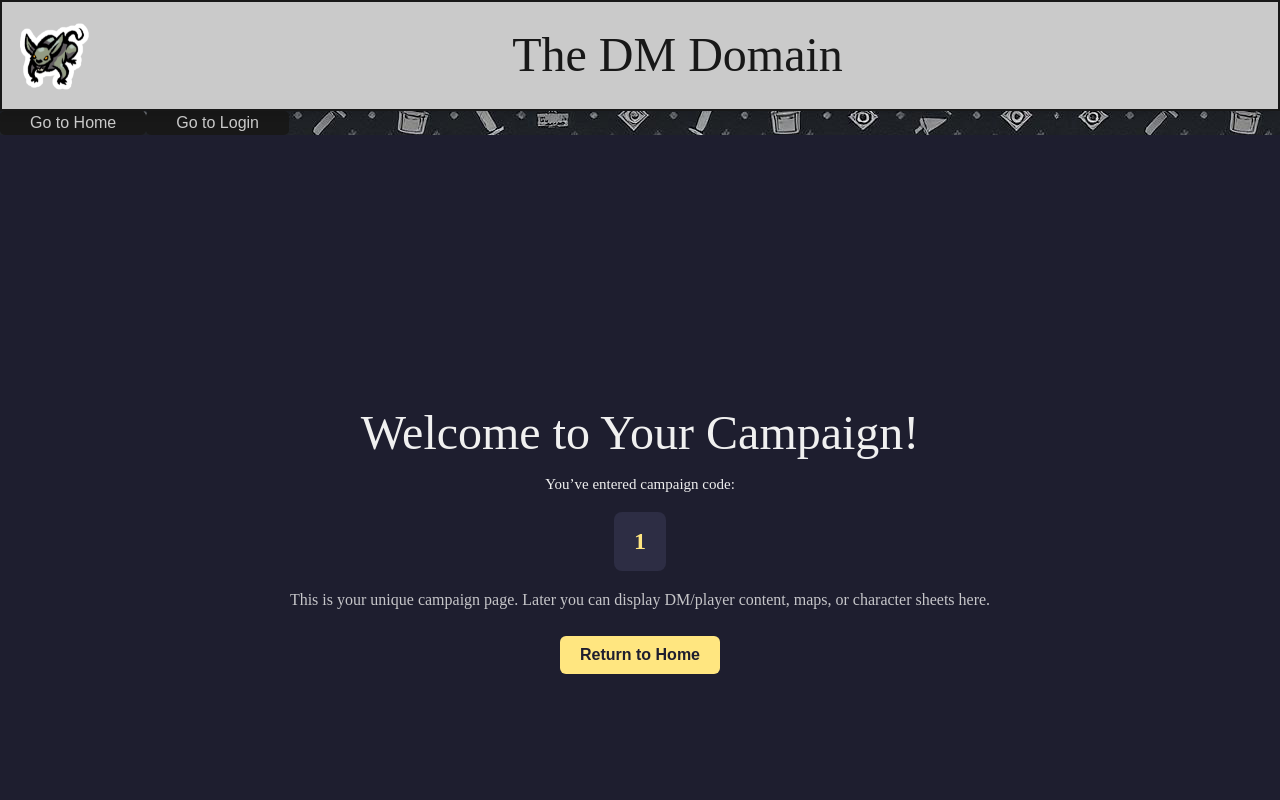
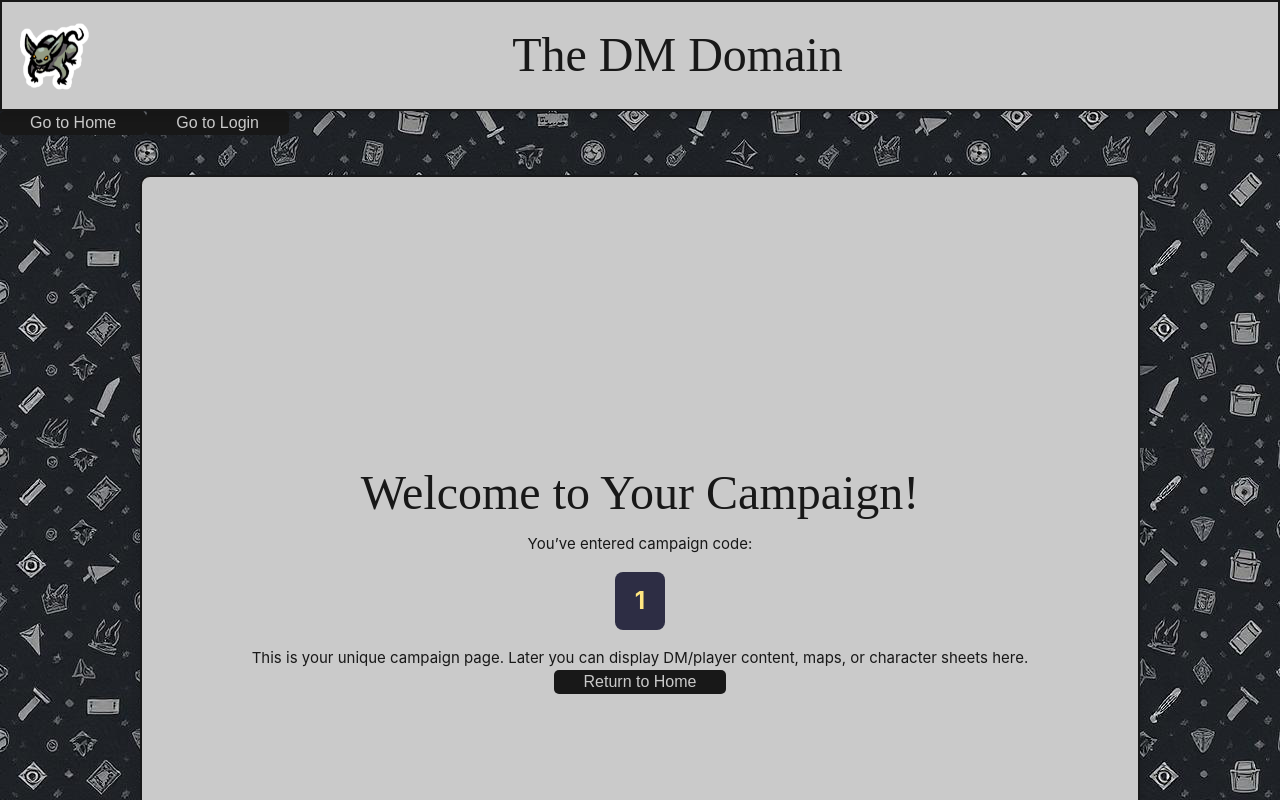
Before and after one commit to D-DWebsiteCapstone/The-Dungeon-Master-Domain, a Vue app in the folder Dnd Campaign Manager/: page /campaign/1 in a window 1280 px wide. Shown: the top 800 px of the page. Built offline with nearby package versions, Linux system fonts and the light colour scheme; a web font is replaced by a local one.

Commit message:
Adjusting campaign page

```diff
--- a/Dnd Campaign Manager/src/assets/main.css
+++ b/Dnd Campaign Manager/src/assets/main.css
@@ -165,3 +165,55 @@ top: 0;
   /* Black w/ opacity */
   padding-top: 200px;
 }
+
+.generated-code {
+  padding: 6px 10px;
+  background: #f3f3f3;
+  border-radius: 4px;
+  font-weight: 600;
+  text-align: center;
+  max-width: 90%;
+  color: var(--vt-c-black);
+  font-size: 1rem;
+  word-break: break-all;
+  margin-top: 8px;
+}
+
+.campaign-page {
+  flex-direction: column;
+  justify-content: center;
+  padding-top: 20px;
+  padding-bottom: 20px;
+  padding-right: 60px;
+  padding-left: 60px;
+  border: 2px solid var(--vt-c-black);
+  background-color: var(--vt-c-grey);
+  border-radius: 10px;
+  box-shadow: 0 4px 8px rgba(0, 0, 0, 0.1);
+  max-width: 1000px;
+  margin: 40px auto;
+  color: var(--vt-c-black);
+
+  display: flex;
+  align-items: center;
+  min-height: 100vh;
+  text-align: center;
+  padding: 2rem;
+
+}
+
+.campaign-code {
+  background: #2d2d44;
+  color: #ffe680;
+  font-size: 1.5rem;
+  font-weight: bold;
+  padding: 10px 20px;
+  border-radius: 8px;
+  margin: 1rem 0;
+}
+
+.note {
+  font-size: 1rem;
+  opacity: 0.8;
+  margin-bottom: 1.5rem;
+}
--- a/Dnd Campaign Manager/src/components/Campaign.vue
+++ b/Dnd Campaign Manager/src/components/Campaign.vue
@@ -4,7 +4,7 @@
     <p>You’ve entered campaign code:</p>
     <div class="campaign-code">{{ campaignId }}</div>
 
-    <p class="note">
+    <p>
       This is your unique campaign page.
       Later you can display DM/player content, maps, or character sheets here.
     </p>
@@ -26,48 +26,3 @@ function goHome() {
   router.push('/Home')
 }
 </script>
-
-<style scoped>
-.campaign-page {
-  display: flex;
-  flex-direction: column;
-  align-items: center;
-  justify-content: center;
-  min-height: 100vh;
-  text-align: center;
-  background: #1e1e2f;
-  color: #f0f0f0;
-  font-family: 'Cinzel', serif;
-  padding: 2rem;
-}
-
-.campaign-code {
-  background: #2d2d44;
-  color: #ffe680;
-  font-size: 1.5rem;
-  font-weight: bold;
-  padding: 10px 20px;
-  border-radius: 8px;
-  margin: 1rem 0;
-}
-
-button {
-  background: #ffe680;
-  color: #1e1e2f;
-  font-weight: 600;
-  border: none;
-  padding: 10px 20px;
-  border-radius: 6px;
-  cursor: pointer;
-}
-
-button:hover {
-  background: #ffd633;
-}
-
-.note {
-  font-size: 1rem;
-  opacity: 0.8;
-  margin-bottom: 1.5rem;
-}
-</style>
--- a/Dnd Campaign Manager/src/components/Home.vue
+++ b/Dnd Campaign Manager/src/components/Home.vue
@@ -111,16 +111,5 @@ async function submitCampaign() {
 </script>
 
 <style scoped>
-.generated-code {
-  padding: 6px 10px;
-  background: #f3f3f3;
-  border-radius: 4px;
-  font-weight: 600;
-  text-align: center;
-  max-width: 90%;
-  color: var(--vt-c-black);
-  font-size: 1rem;
-  word-break: break-all;
-  margin-top: 8px;
-}
+
 </style>
```
